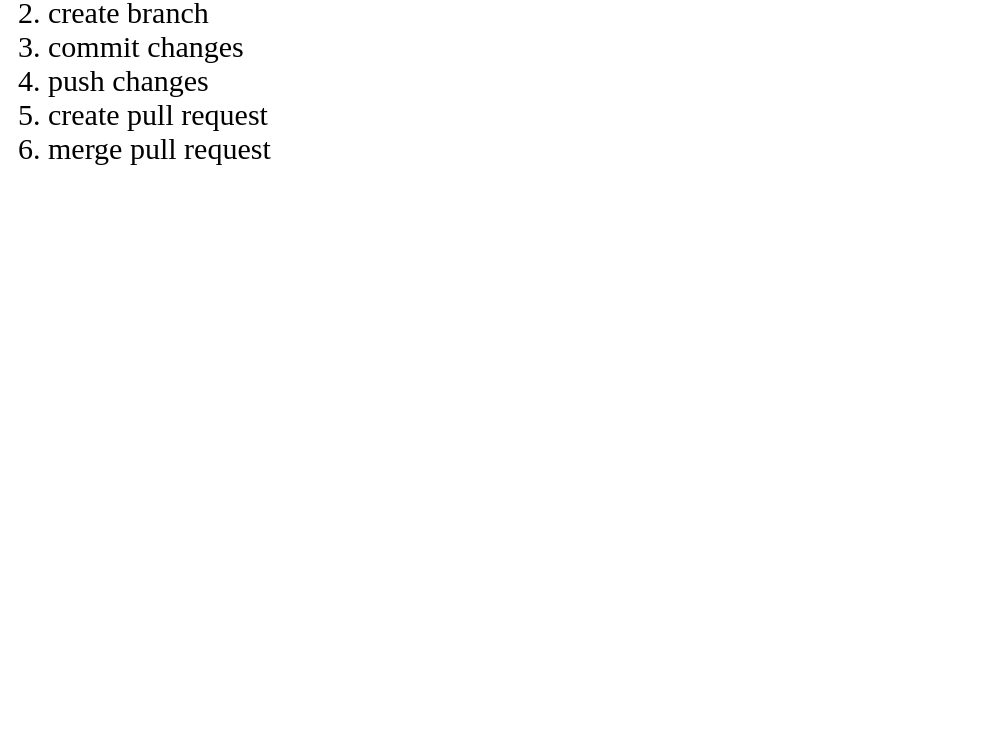
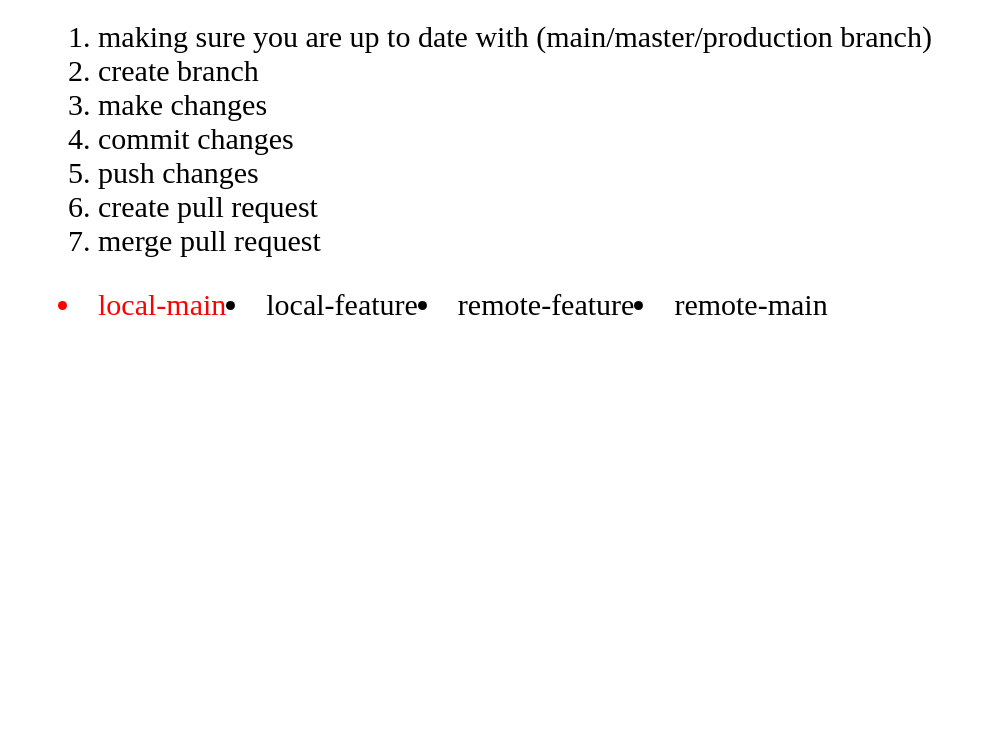
Before and after one commit to Jeremiah6419/mf-11-01-22, a plain HTML site: page Day01/index.html in a window 1280 px wide. Shown: the part 262-1008 px from the top of the page, without its empty margins (0-985 px from the left). Before the commit the page ends 800 px from the top, so only its background shows below. Drawn offline with Linux system fonts and the light colour scheme.

Commit message:
added style

```diff
--- a/Day01/index.html
+++ b/Day01/index.html
@@ -13,10 +13,18 @@
         <ol>
             <li>making sure you are up to date with (main/master/production branch)</li>
             <li>create branch</li>
+            <li>make changes</li>
             <li>commit changes</li>
             <li>push changes</li>
             <li>create pull request</li>
             <li>merge pull request</li>
         </ol>
+
+        <div class="git-flow">
+            <li>local-main</li>
+            <li>local-feature</li>
+            <li>remote-feature</li>
+            <li>remote-main</li>
+        </div>
 </body>
 </html>
--- a/Day01/style.css
+++ b/Day01/style.css
@@ -1,3 +1,14 @@
 body{
     font-size: 30px;
+    padding: 50px;
 }
+
+.git-flow{
+    display: flex;
+    height: 400px;
+    width: 100%;
+}
+
+.git-flow li:nth-child(1){
+    color: red;
+}
```
